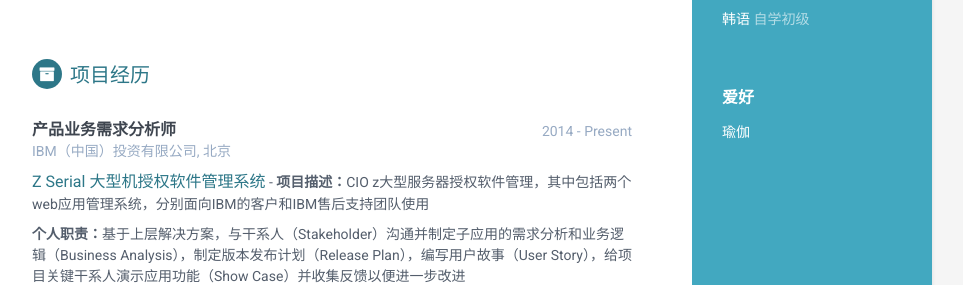
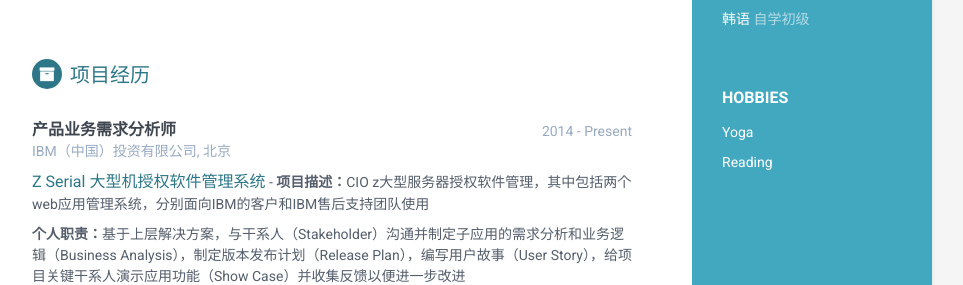
Before and after one commit to liuyang0116/LiuYangResume_EN, a Jekyll site: the page built from index.html, in a window 1280 px wide and 900 px high, scrolled down 563 px. Shown: the part 172-457 px from the top of the window, without its empty margins (188-1151 px from the left). Built offline with Jekyll 4.4.1, drawn with Linux system fonts in a browser that asks for light colours.

Commit message:
Update interests.html

```diff
--- a/_includes/interests.html
+++ b/_includes/interests.html
@@ -1,6 +1,7 @@
 <div class="interests-container container-block">
-<h2 class="container-block-title">爱好</h2>
+<h2 class="container-block-title">Hobbies</h2>
 <ul class="list-unstyled interests-list">
-<li>瑜伽</li>
+<li>Yoga</li>
+<li>Reading</li>
 </ul>
 </div><!--//interests-->
```
